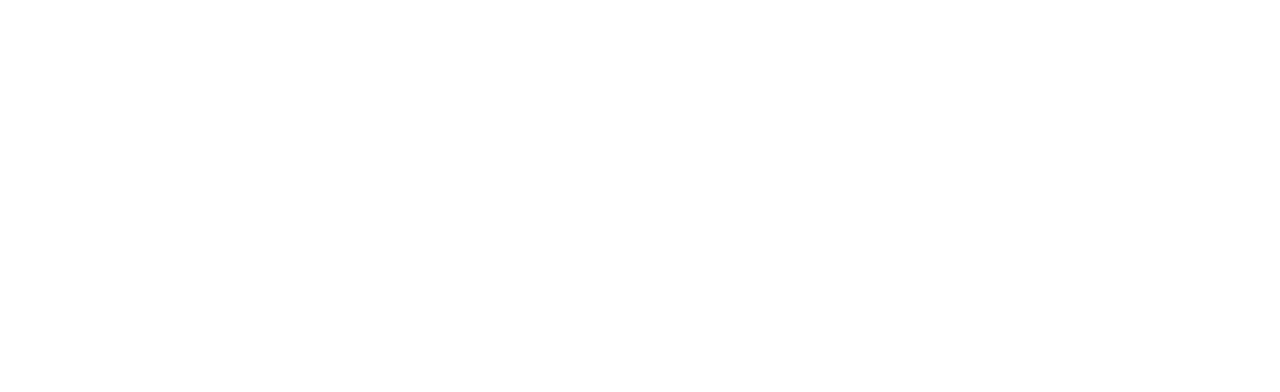
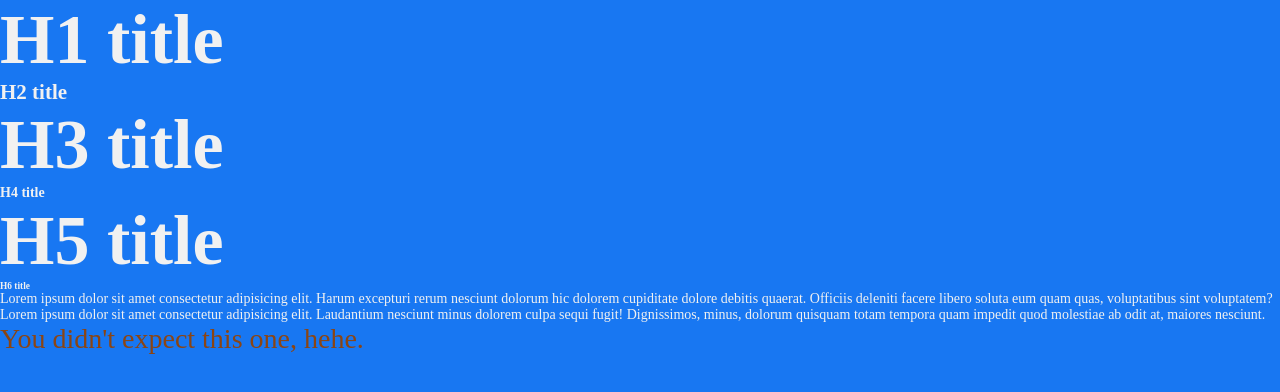
Before and after one commit to sccprogrammingclub/practice-frontend, a plain HTML site: page index.html in a window 1280 px wide. Drawn offline with Linux system fonts and the light colour scheme.

Commit message:
added some changes and more code to the one left on thursday

```diff
--- a/app.js
+++ b/app.js
@@ -0,0 +1 @@
+console.log("JS is connected");
--- a/index.html
+++ b/index.html
@@ -4,9 +4,34 @@
     <meta charset="UTF-8">
     <meta http-equiv="X-UA-Compatible" content="IE=edge">
     <meta name="viewport" content="width=device-width, initial-scale=1.0">
-    <title>Document</title>
+    <title>Title of our page</title>
+    <link rel="stylesheet" href="style.css">
 </head>
 <body>
+    <h1>H1 title</h1>
+    <h2>H2 title</h2>
+    <h3>H3 title</h3>
+    <h4>H4 title</h4>
+    <h5>H5 title</h5>
+    <h6>H6 title</h6>
 
+    <p>
+        Lorem ipsum dolor sit amet consectetur adipisicing elit.
+        Harum excepturi rerum nesciunt dolorum hic dolorem cupiditate dolore
+        debitis quaerat. Officiis deleniti facere libero soluta eum quam quas,
+        voluptatibus sint voluptatem?
+    </p>
+    <p>
+        Lorem ipsum dolor sit amet consectetur adipisicing elit.
+        Laudantium nesciunt minus dolorem culpa sequi fugit! Dignissimos, minus,
+        dolorum quisquam totam tempora quam impedit quod molestiae ab odit at,
+        maiores nesciunt.
+    </p>
+    <div>
+        <section>
+            <p>You didn't expect this one, hehe.</p>
+        </section>
+    </div>
+    <script src="app.js"></script>
 </body>
 </html>
--- a/style.css
+++ b/style.css
@@ -0,0 +1,23 @@
+* {
+    margin: 0;
+    padding: 0;
+    box-sizing: border-box;
+}
+
+html {
+    font-size: 14px;
+}
+
+body {
+    background-color: #1877f2;
+    color: #f1f1f1;
+}
+
+h1, h3, h5 {
+    font-size: 5rem;
+}
+
+div > section > p {
+    color: saddlebrown;
+    font-size: 2rem;
+}
```
